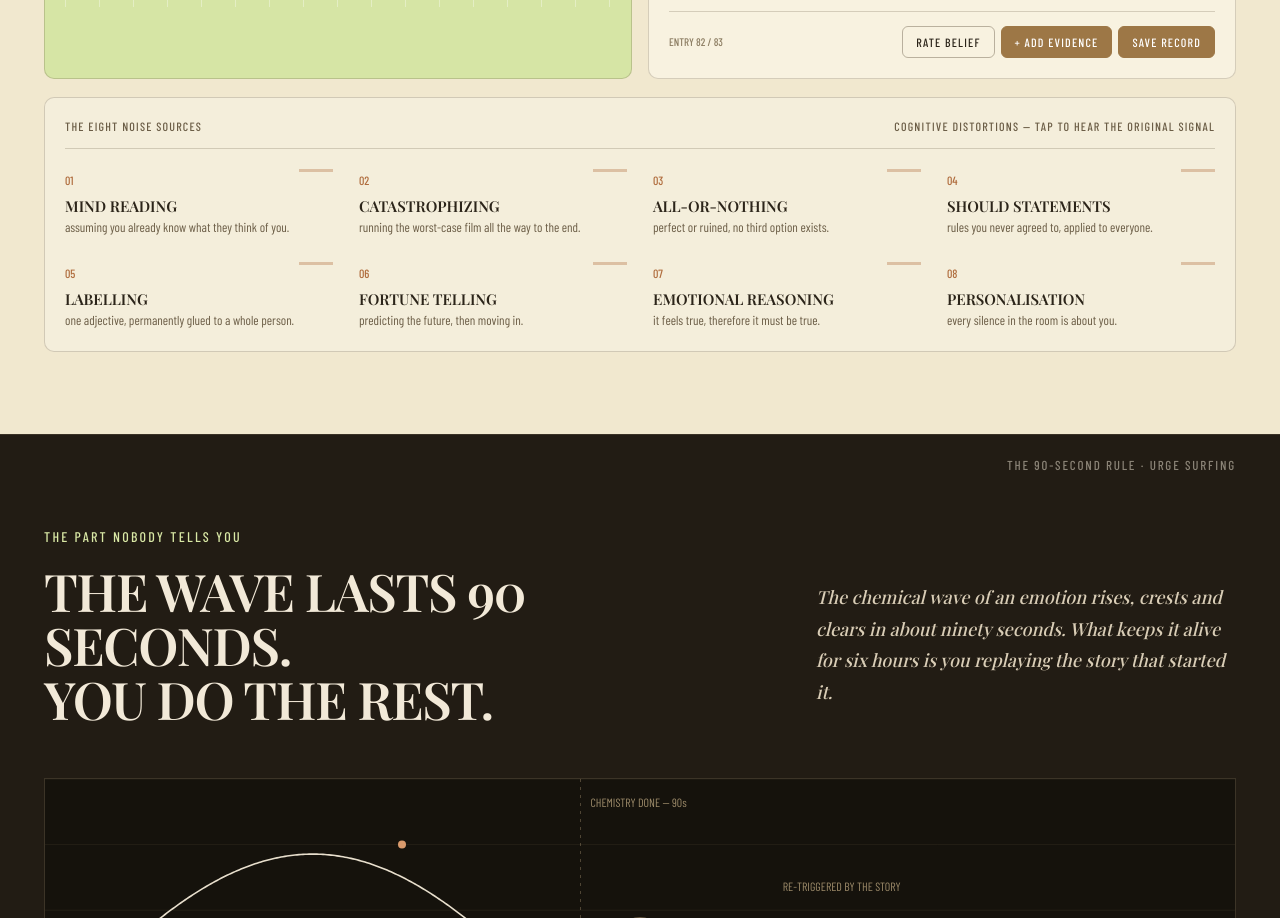
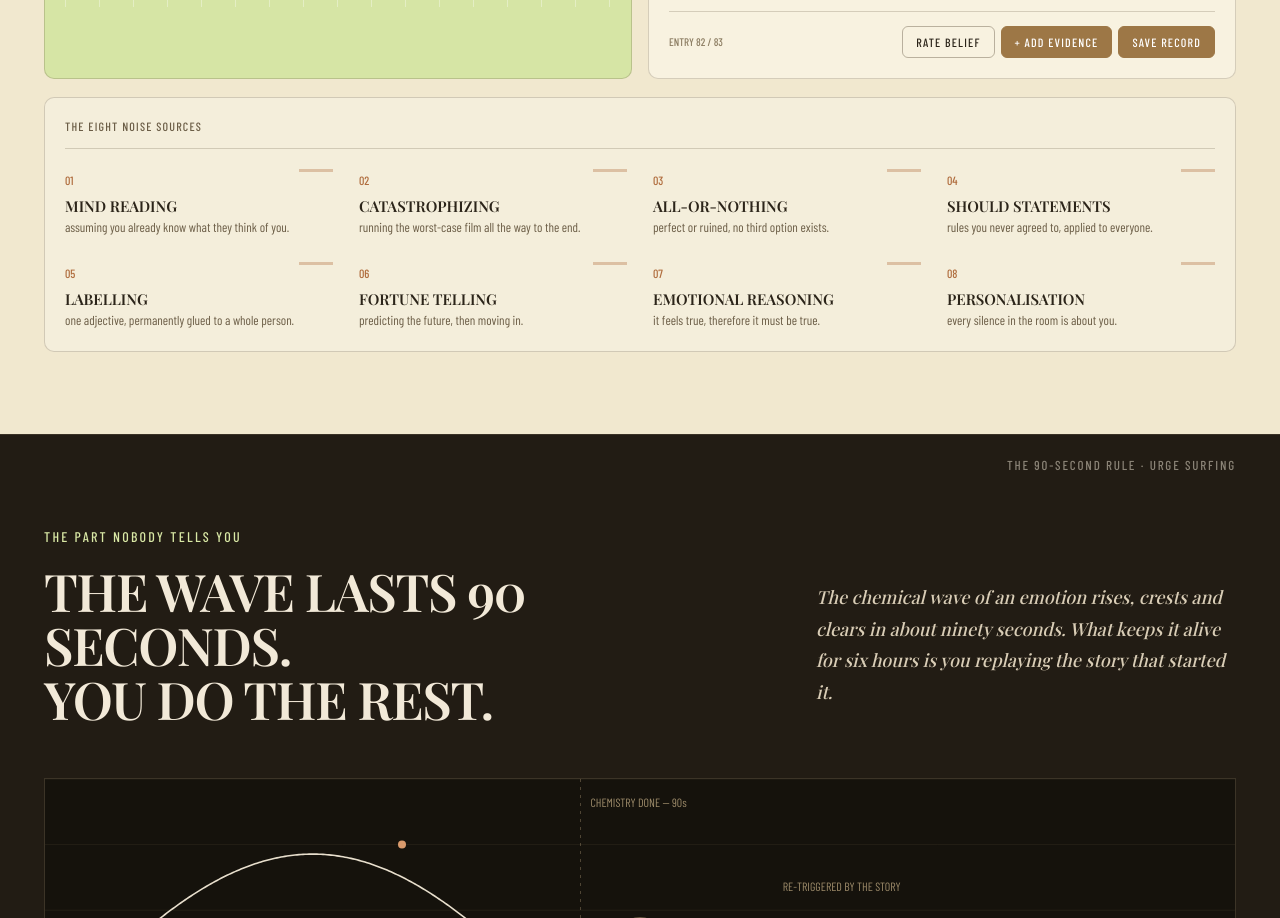
Before and after one commit to Saylichangn/signal, a plain HTML site: page index.html in a window 1280 px wide. Shown: the part 8092-9010 px from the top of the page. Drawn offline with nearby package versions, Linux system fonts and the light colour scheme; a web font is replaced by a local one.

Commit message:
Remove distortion hint label

```diff
--- a/index.html
+++ b/index.html
@@ -470,7 +470,7 @@
           </div>
         </div>
         <div class="noise-sources">
-          <div class="panel-head"><span>THE EIGHT NOISE SOURCES</span><span>COGNITIVE DISTORTIONS — TAP TO HEAR THE ORIGINAL SIGNAL</span></div>
+          <div class="panel-head"><span>THE EIGHT NOISE SOURCES</span></div>
           <div class="noise-grid">
             <div class="noise"><b>01</b><span>MIND READING</span><p>assuming you already know what they think of you.</p><i style="--w:70%"></i></div>
             <div class="noise"><b>02</b><span>CATASTROPHIZING</span><p>running the worst-case film all the way to the end.</p><i style="--w:45%"></i></div>
```
